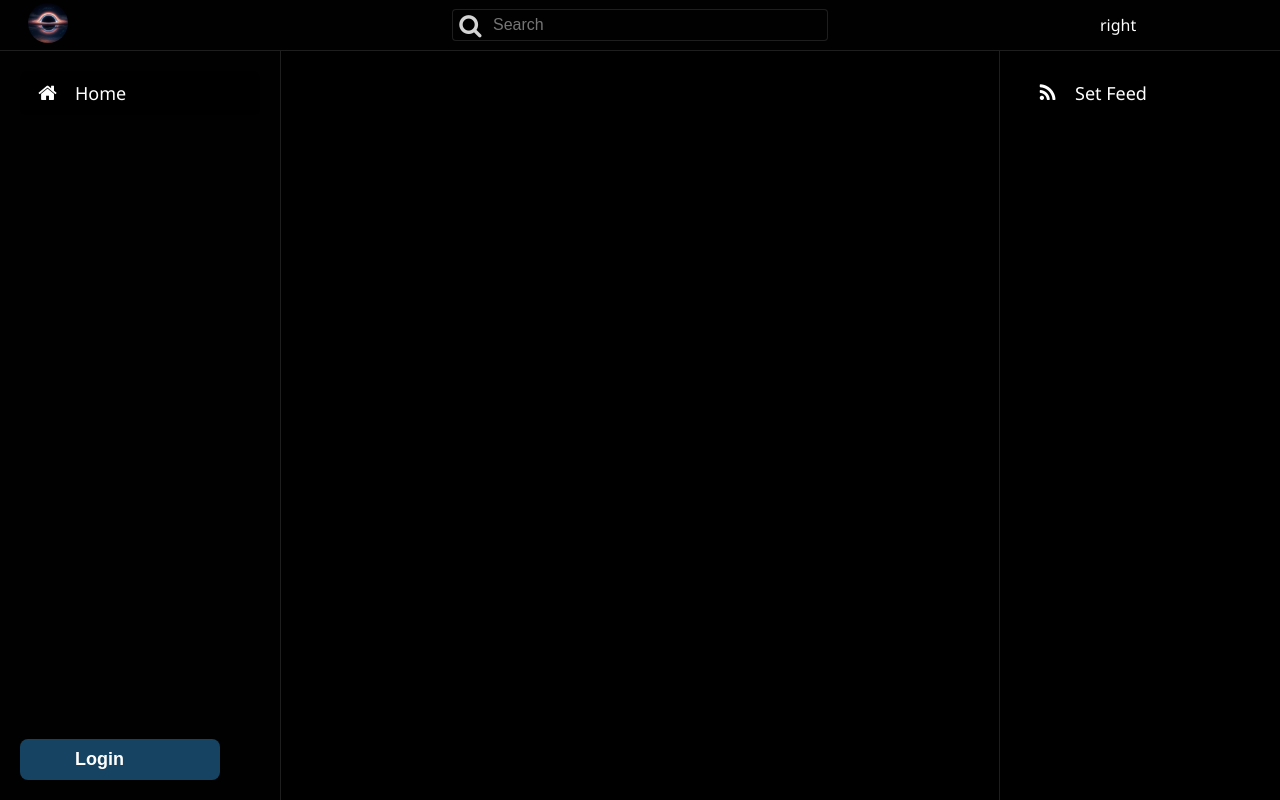
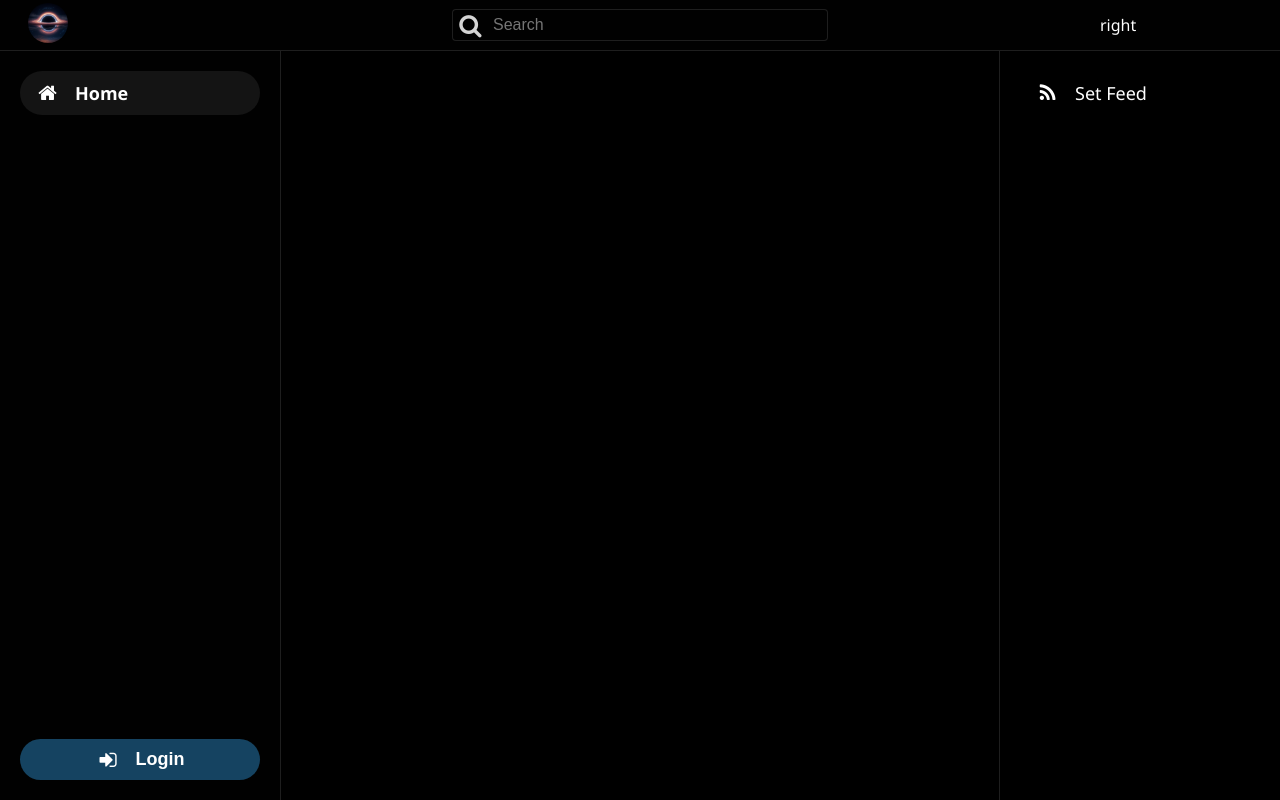
Before and after one commit to suryavamsigara/social-app, a React (Vite) app in the folder frontend/: page / in a window 1280 px wide. Built offline with nearby package versions, Linux system fonts and the light colour scheme.

Commit message:
Update css for sidebar and add bio column in User table

```diff
--- a/frontend/src/components/SideBar.css
+++ b/frontend/src/components/SideBar.css
@@ -47,18 +47,36 @@
   transition: background-color 0.2s ease-in-out;
   color: white;
   text-decoration: none;
-  background-color: black;
+  background-color: transparent;
   border: none;
+  border-radius: 999px;
+  text-align: left;
 }
 
 .sidebar-item:hover {
-  background-color: rgb(15, 15, 15);
+  background-color: rgb(20, 20, 20);
+}
+
+.sidebar-item.active {
+  font-weight: bold;
+  background-color: rgb(20, 20, 20);
 }
 
 .sidebar-item i {
   font-size: 20px;
   width: 25px;
   text-align: center;
+}
+
+.auth-button {
+  margin-top: auto;
+  background-color: #154361;
+  font-weight: bold;
+  justify-content: center;
+}
+
+.auth-button:hover {
+  background-color: #104b72;
 }
 
 
@@ -82,11 +100,18 @@
     width: 50px;
     height: 50px;
     border-radius: 50%;
+    padding: 0;
   }
 
   .sidebar-item i {
     width: auto;
     font-size: 22px;
+    margin: 0;
+  }
+
+  .auth-button {
+    height: 50px;
+    width: 50px;
   }
 }
 
@@ -125,14 +150,3 @@
     color: white;
   }
 }
-
-.auth-button {
-  margin-top: auto;
-  width: 200px;
-  background-color: #154361;
-  font-weight: bold;
-}
-
-.auth-button:hover {
-  background-color: #104b72;
-}
--- a/frontend/src/components/SideBar.jsx
+++ b/frontend/src/components/SideBar.jsx
@@ -33,7 +33,7 @@ export function SideBar({ isAuthenticated, onLogin, onLogout, onPostClick, curre
             </button>
 
             <button className="sidebar-item auth-button" onClick={onLogout}>
-              <i className="fa fa-sign-out-alt"></i>
+              <i className="fa fa-sign-out"></i>
               <div>Logout</div>
             </button>
           </>
@@ -44,7 +44,7 @@ export function SideBar({ isAuthenticated, onLogin, onLogout, onPostClick, curre
               <div>Home</div>
             </NavLink>
             <button className="sidebar-item auth-button" onClick={onLogin}>
-              <i className="fa fa-sign-in-alt"></i>
+              <i className="fa fa-sign-in"></i>
               <div>Login</div>
             </button>
           </>
```
Also changed, not shown: 1 other file (tests, documents, lock files or other folders).
